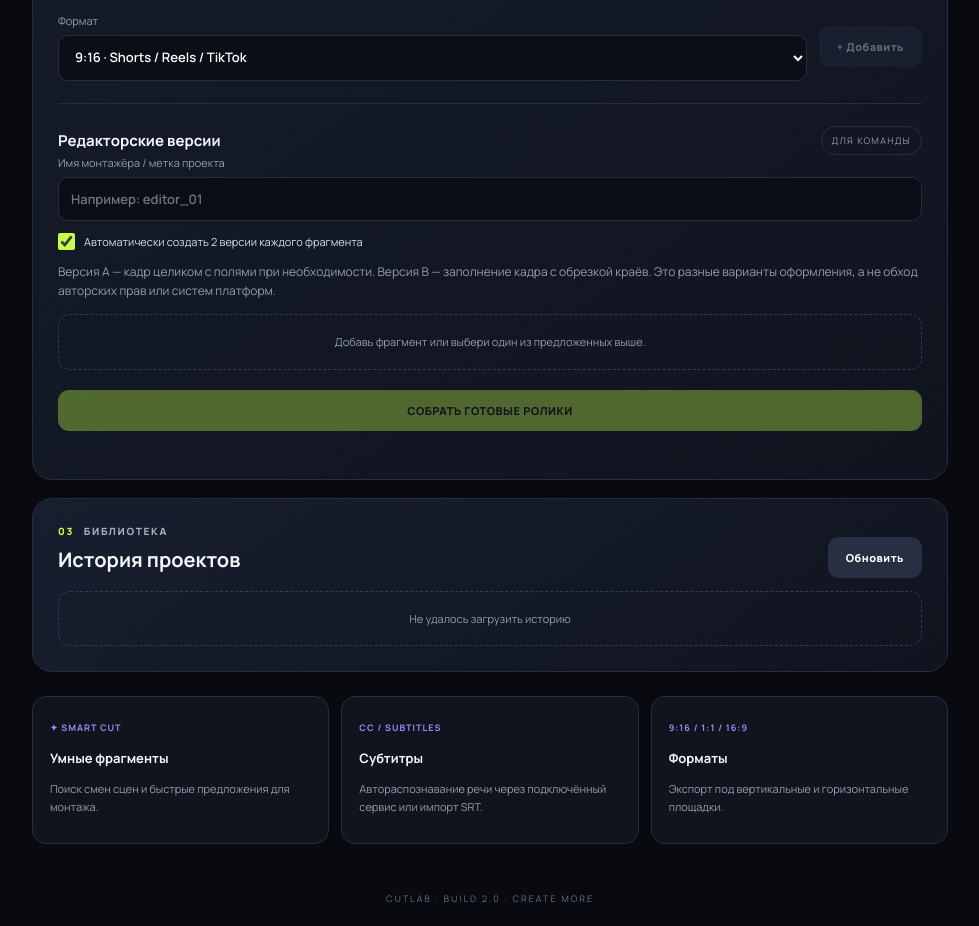
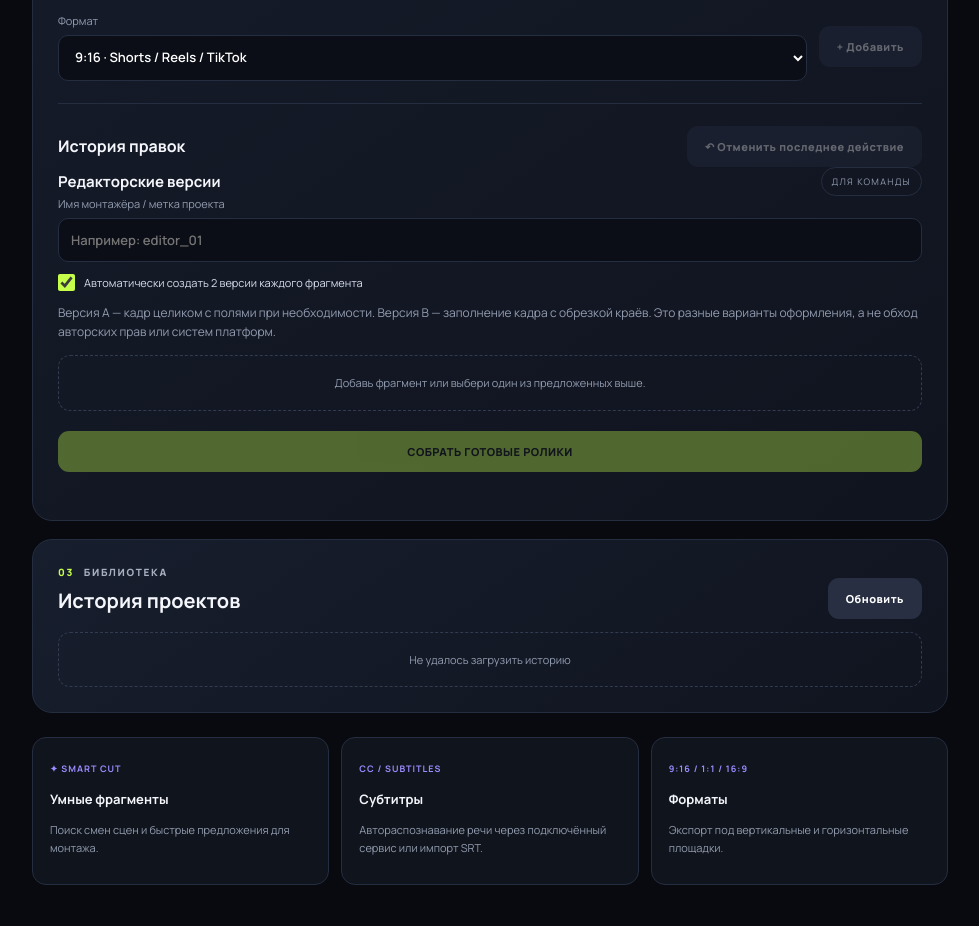
Before and after one commit to D09081/CUTLAB, a website: page public/index.html in a window 1280 px wide. Shown: the part 1571-2497 px from the top of the page, without its empty margins (150-1129 px from the left). Drawn offline with Linux system fonts and the light colour scheme; no server answers.

Commit message:
Add undo control to CUTLAB editor

```diff
--- a/public/index.html
+++ b/public/index.html
@@ -32,6 +32,7 @@
 <div class="row seek-row"><button id="setStart" class="secondary" disabled>Начало = позиция</button><button id="setEnd" class="secondary" disabled>Конец = позиция</button></div>
 <div class="row"><label class="grow">Формат<select id="aspect"><option value="9:16">9:16 · Shorts / Reels / TikTok</option><option value="1:1">1:1 · Квадрат</option><option value="16:9">16:9 · YouTube</option></select></label><button id="add" class="secondary" disabled>+ Добавить</button></div>
 <div class="divider"></div>
+<div class="row"><b>История правок</b><button id="undo" class="secondary" disabled>↶ Отменить последнее действие</button></div>
 <div class="subhead"><h3>Редакторские версии</h3><span class="tag">ДЛЯ КОМАНДЫ</span></div>
 <label>Имя монтажёра / метка проекта<input id="editorName" maxlength="20" placeholder="Например: editor_01"></label>
 <label class="checkline"><input id="makeVariants" type="checkbox" checked> Автоматически создать 2 версии каждого фрагмента</label>
```
